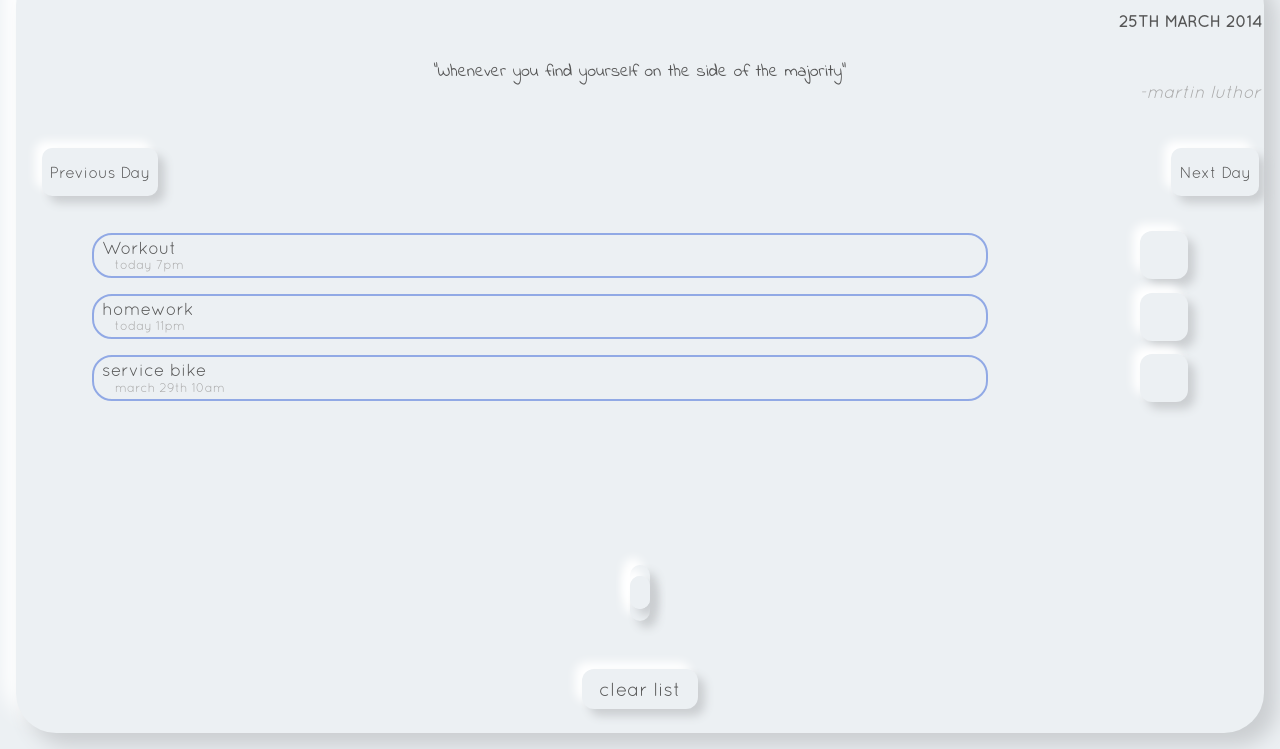
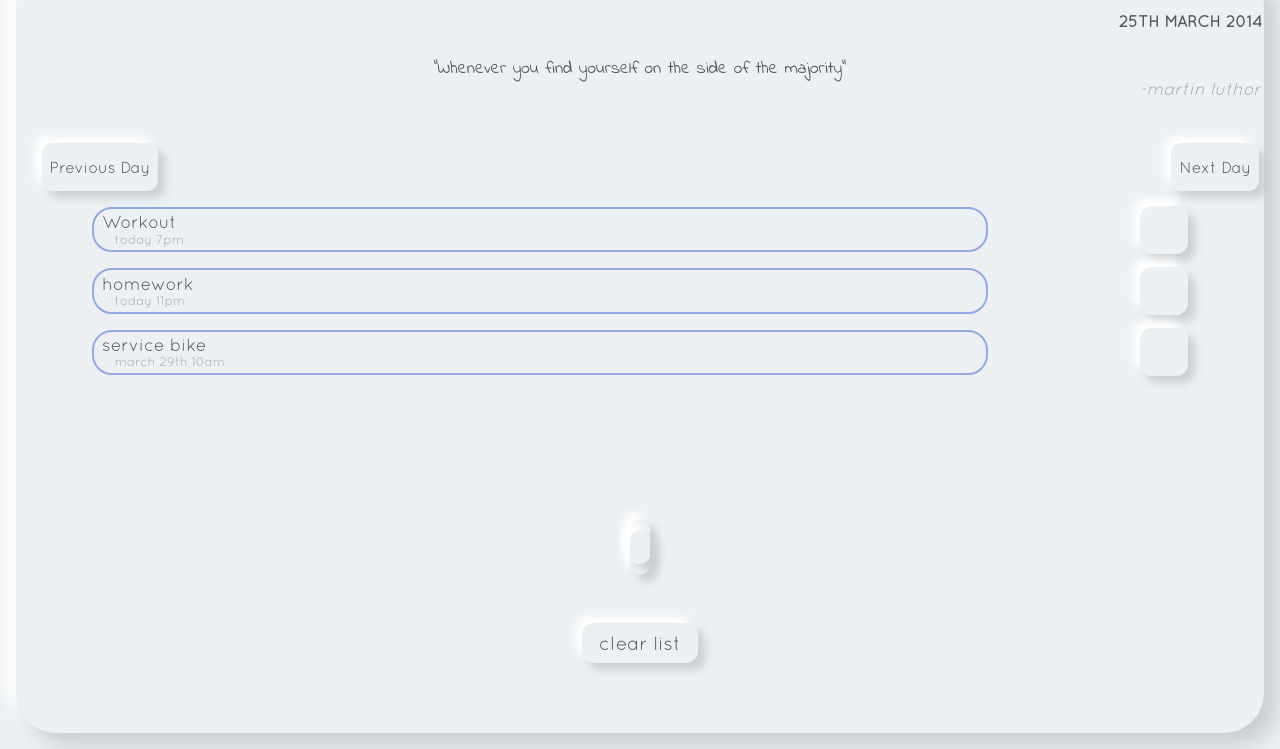
Before and after one commit to mohdsauood/Dulcet-TodoApp, a plain HTML site: page index.html in a window 1280 px wide. Shown: the part 51-800 px from the top of the page. Drawn offline with nearby package versions, Linux system fonts and the light colour scheme; some icons are missing.

Commit message:
fixed ui

```diff
--- a/index.html
+++ b/index.html
@@ -22,6 +22,7 @@
             <p>"Whenever you find yourself on the side of the majority" </p>
             <p>-martin luthor</p>
         </section>
+        <div id="dynamicContent">
         <section class="navButtons">
             <div>
                 <button><i class="im im-calendar"></i></button>
@@ -69,7 +70,7 @@
             <button> <i class="im im-plus"></i></button>
             <button>clear list</button>
         </section>
-
+    </div>
     </section>
 </body>
 
--- a/style.css
+++ b/style.css
@@ -68,7 +68,10 @@ header {
     grid-column: 1/7;
 }
 
-.navButtons {
+#dynamicContent{
+    grid-column: 1/7;
+}
+/* .navButtons {
     grid-column: 1/7;
 }
 
@@ -78,7 +81,7 @@ header {
 
 .uiButtons {
     grid-column: 1/7;
-}
+} */
 
 /*misc styles*/
 body {
```
